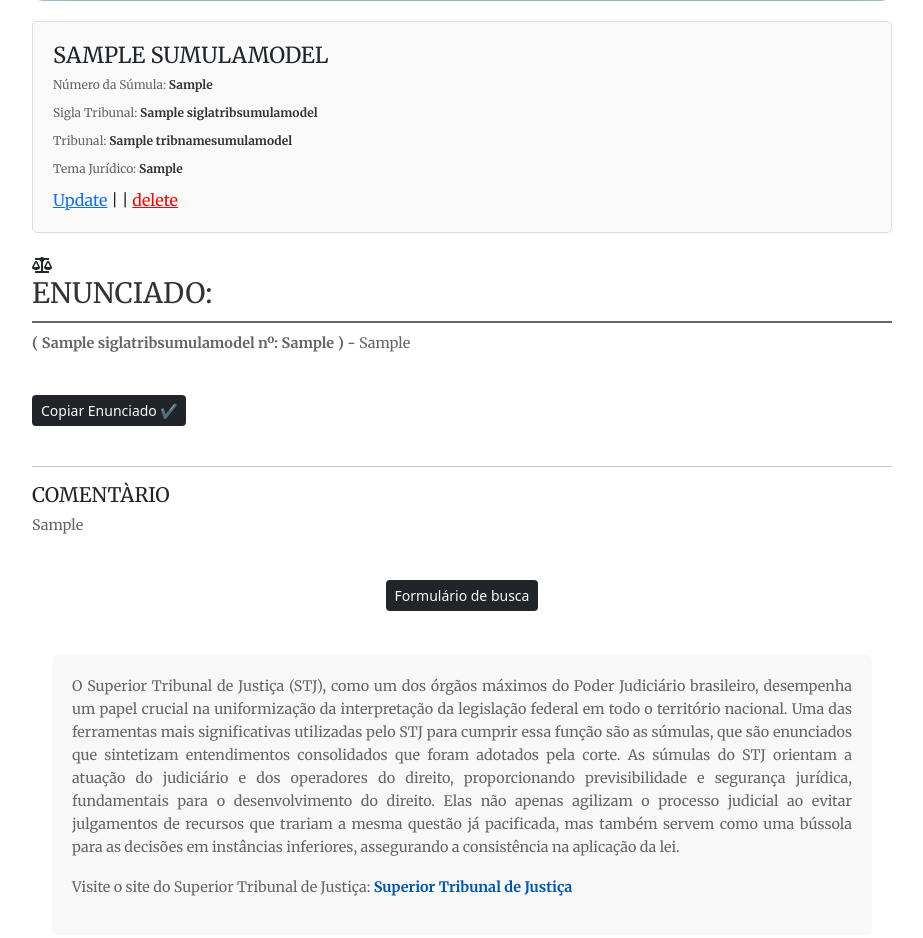
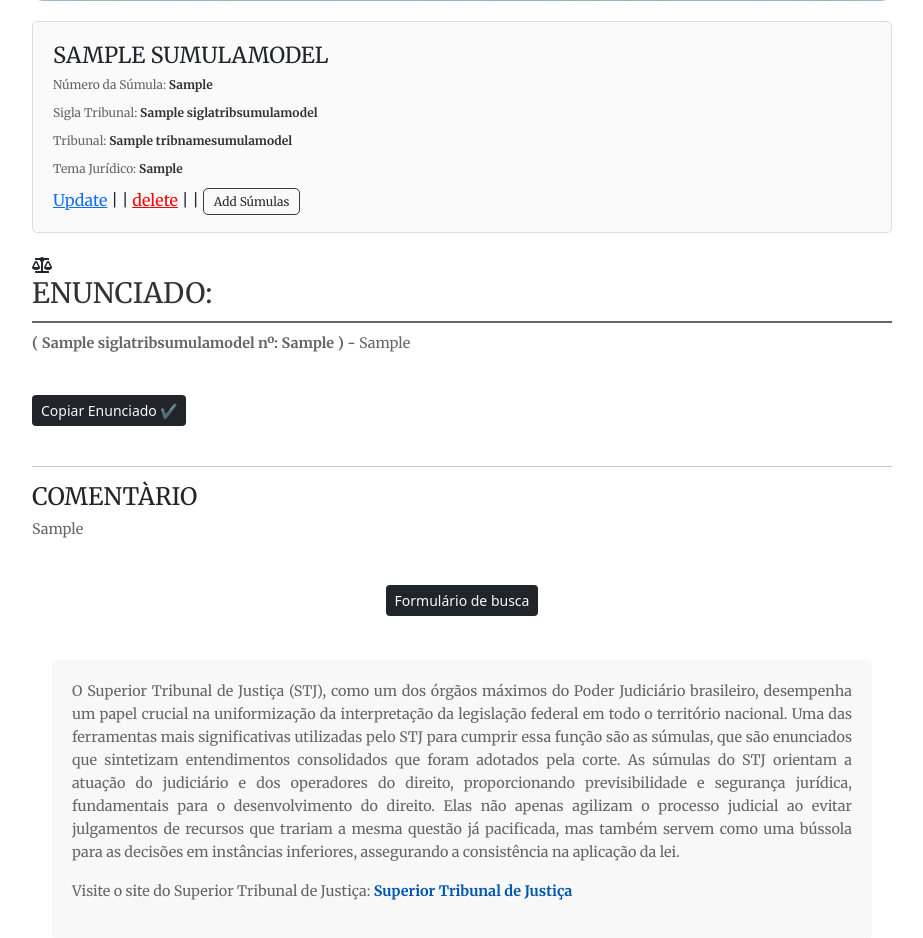
Before and after one commit to mrStudDev/xlexedu01, a Django app: a page that uses templates/templates_sumulas/sumula_single.html in a window 1280 px wide. Shown: the part 621-1559 px from the top of the page, without its empty margins (178-1101 px from the left). Run offline with Django 5.2, Linux system fonts and the light colour scheme; a user stored in the database is signed in; tables that the repository leaves empty hold one stand-in row (values such as "Sample post"); some libraries are stand-ins or nearby versions.

Commit message:
Ajustes Sumulas

```diff
--- a/templates/templates_sumulas/sumula_single.html
+++ b/templates/templates_sumulas/sumula_single.html
@@ -19,6 +19,7 @@
               <span>
                 <a href="{% url 'app_sumulas:sumula-update-post' slug=object.slug%}">Update</a>
                 | | <a href="{% url 'app_sumulas:sumula-delete-post' slug=object.slug %}" style="color:red;">delete</a>
+                | | <a class="a-link" href="{% url 'app_sumulas:sumula-create-post' %}">Add Súmulas</a>
               </span>
             </div>
             {% endif %}
@@ -35,7 +36,7 @@
             <br><br>
             <div id="message" style="color: rgb(109, 203, 15); font-size: 17;"></div>
             <hr>
-            <h5>COMENTÀRIO</h5>
+            <h4>COMENTÀRIO</h4>
             <p>{{object.comentario | safe}}</p>
         </div>
 
--- a/templates/templates_sumulas/sumulas_list.html
+++ b/templates/templates_sumulas/sumulas_list.html
@@ -32,8 +32,8 @@
                             <hr>
                             <span class="card-title">
                                 <a href="{% url 'app_sumulas:sumula-single' sumula.slug %}">{{ sumula.title | slice:":47" }}</a>
-                            </span><br><br>
-                            <p class="card-description">{{sumula.enunciado | slice:'200'}}</p>
+                            </span><br>
+                            <p class="card-description">{{sumula.enunciado | slice:'140'}}</p>
                         </div>
                         <div class="mt-auto">
                             <div class="d-flex justify-content-between align-items-center">
```
